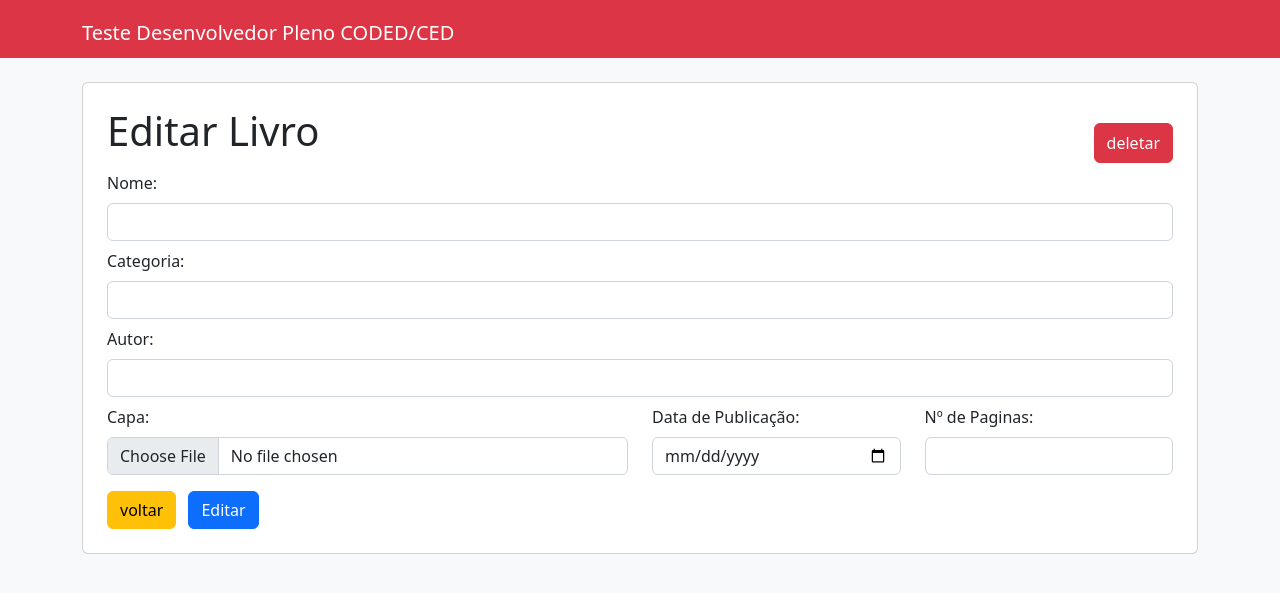
After one commit to Marciellepaula/teste-ced, a Django app: template livros/templates/editar-livro.html in a window 1280 px wide. The commit adds this page. Shown: the top 593 px of the page. Run offline with Django 4.2, Linux system fonts and the light colour scheme; the template is opened without the code that fills it: values that come from a table or form of the project are taken from there, others are empty; some libraries are stand-ins or nearby versions.

Commit message:
Funcionalidade de Editar livros

```diff
--- /dev/null
+++ b/livros/templates/editar-livro.html
@@ -0,0 +1,31 @@
+{% extends './base/base.html' %}
+
+{% block title %} Editar Livro {% endblock title %}
+
+{% block content %}
+  	<div class="card p-4">
+		<div class="d-flex justify-content-between">
+			<h1>Editar Livro</h1>
+			<button class="mt-3 btn btn-danger" onclick="deleteLivro('delete-{{livro.id}}')">deletar</button>
+		</div>
+		<form id="delete-{{livro.id}}" method="post" action="{% url 'deletar-livro' livro.id %}">
+			{% csrf_token %}
+		</form>
+		<form method="post" enctype="multipart/form-data">
+			{% include "./base/form.html" %}
+			{% if form.book_cover.value != None %}
+				Atualmente:
+				<a href="/{{form.book_cover.value}}" target="_blank">{{form.book_cover.value}}</a>
+				<br>
+			{% endif %}
+			<a href="{% url 'listar-livros' %}" class="btn btn-warning mt-3 me-2">voltar</a>
+			<button class="btn btn-primary mt-3" type="submit">Editar</button>
+		</form>
+  	</div>
+{% endblock content %}
+
+{% block javascript %}
+	<script>
+		{% include "js/delete.js" %}
+	</script>
+{% endblock javascript %}
--- a/livros/templates/listar-livros.html
+++ b/livros/templates/listar-livros.html
@@ -33,8 +33,7 @@
 						<td>{{ livro.publication_date }}</td>
 						<td>{{ livro.pages }}</td>
 						<td>
-							<a href="" class="col-12 mt-2 btn btn-warning">editar</a>
-							<a href="" class="col-12 mt-2 btn btn-danger">deletar</a>
+							<a href="{% url 'editar-livro' livro.id %}" class="col-12 mt-2 btn btn-warning">editar</a>
 							<form id="delete-{{livro.id}}" method="post" action="{% url 'deletar-livro' livro.id %}">
 								{% csrf_token %}
 							</form>
--- a/livros/urls.py
+++ b/livros/urls.py
@@ -1,9 +1,9 @@
 from django.urls import path
-from .views import listarLivros, inserirLivro
 from .views import listarLivros, inserirLivro, atualizarLivro, deletarLivro
 
 urlpatterns = [
     path("", listarLivros, name="listar-livros"),
     path("create", inserirLivro, name="adicionar-livro"),
+    path("edit/<int:id>", atualizarLivro, name="editar-livro"),
     path("delete/<int:id>", deletarLivro, name="deletar-livro"),
 ]
```
Also changed, not shown: livros/views.py (+8 -0 lines), images/dom.jpg (deleted), livros/migrations/0002_alter_livro_name.py (added).
